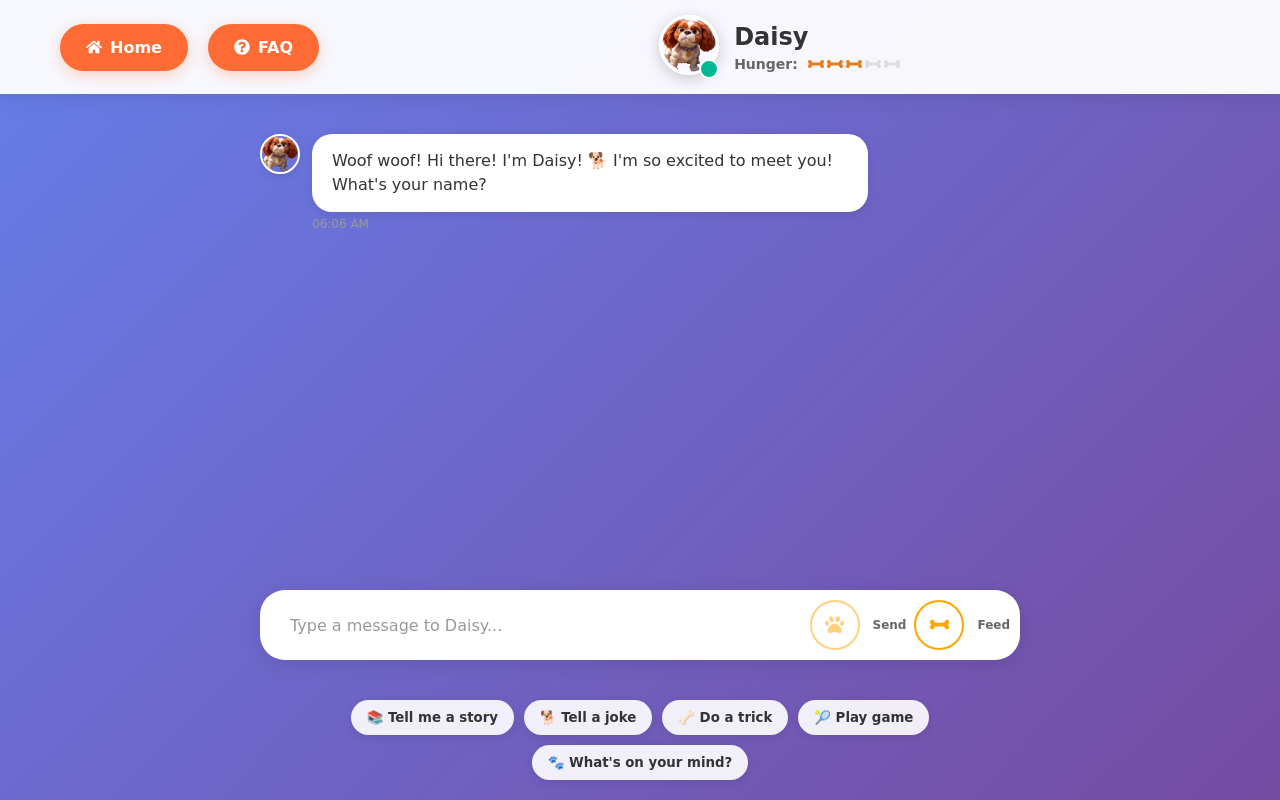
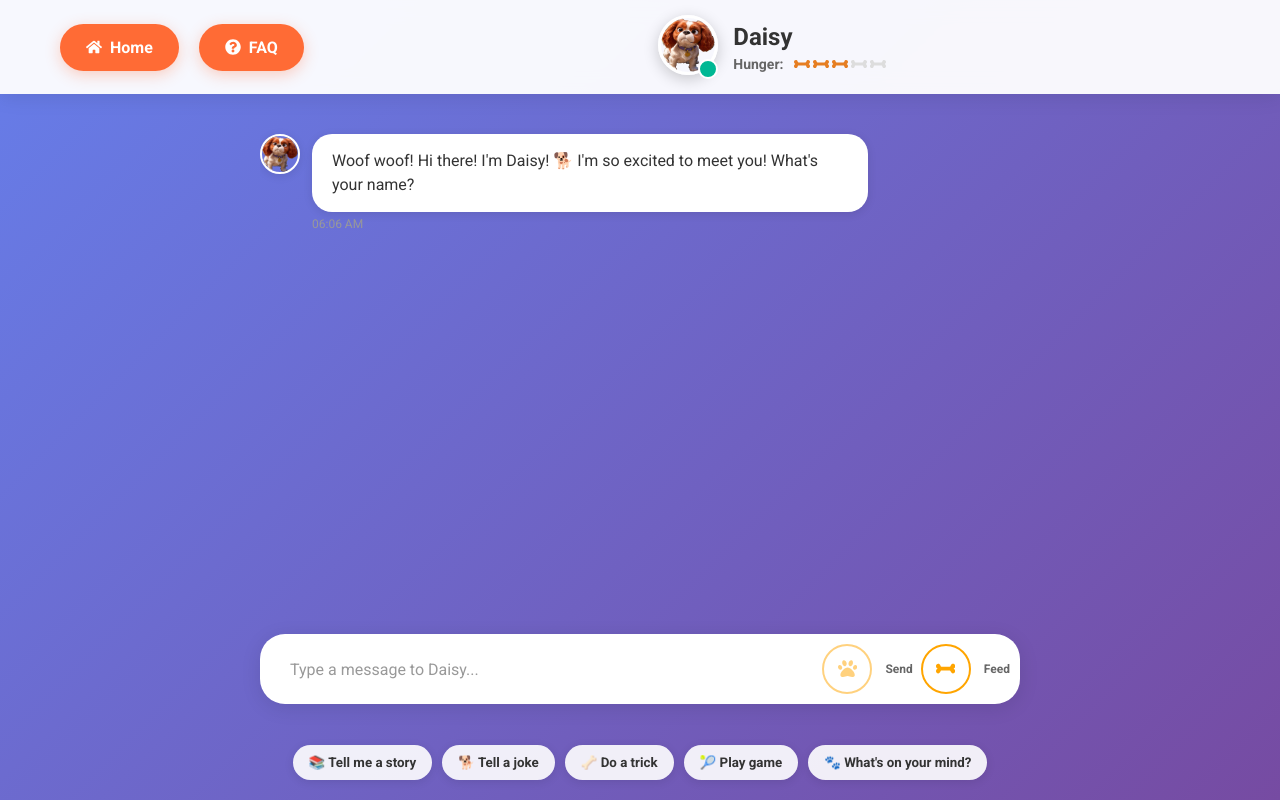
Before and after one commit to brianference/daisydog, a React (Vite) app: page /chat in a window 1280 px wide. Built offline with nearby package versions, Linux system fonts and the light colour scheme; no server answers.

Commit message:
Fix cursive font issue on Android by adding Roboto font and CSS overrides

```diff
--- a/index.html
+++ b/index.html
@@ -4,7 +4,10 @@
     <meta charset="UTF-8" />
     <link rel="icon" type="image/svg+xml" href="/daisy-favicon.svg" />
     <meta name="viewport" content="width=device-width, initial-scale=1.0" />
-    <title>DaisyDog - Your AI Companion</title>
+    <link rel="preconnect" href="https://fonts.googleapis.com">
+    <link rel="preconnect" href="https://fonts.gstatic.com" crossorigin>
+    <link href="https://fonts.googleapis.com/css2?family=Roboto:wght@300;400;500;700&display=swap" rel="stylesheet">
+    <title>Daisy Dog - Your AI Companion</title>
     <meta name="description" content="Meet Daisy, your friendly AI companion! Chat, play, and learn together in a safe, fun environment designed for kids." />
     <meta name="keywords" content="AI companion, kids chat, educational, safe, fun, virtual pet" />
 
--- a/src/index.css
+++ b/src/index.css
@@ -6,10 +6,28 @@
 }
 
 body {
-  font-family: 'Comic Sans MS', cursive, sans-serif;
+  font-family: 'Roboto', 'Arial', 'Helvetica', sans-serif !important;
   background: linear-gradient(135deg, #667eea 0%, #764ba2 100%);
   min-height: 100vh;
   color: #333;
+}
+
+/* Force non-cursive fonts on all elements */
+* {
+  font-family: 'Roboto', 'Arial', 'Helvetica', sans-serif !important;
+}
+
+/* Specific overrides for chat elements */
+.chat-container,
+.chat-container *,
+.message,
+.message *,
+input,
+button,
+.quick-actions,
+.quick-actions * {
+  font-family: 'Roboto', 'Arial', 'Helvetica', sans-serif !important;
+  font-style: normal !important;
 }
 
 #root {
```
